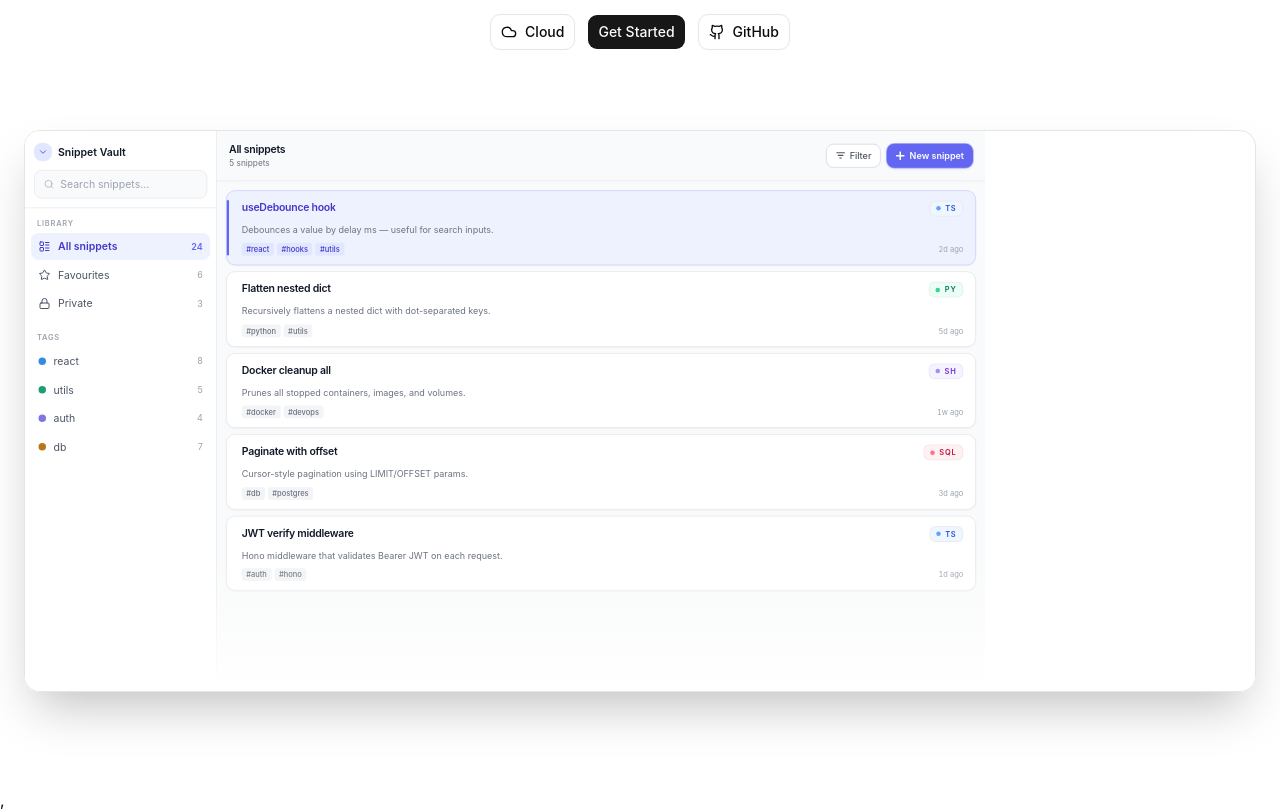
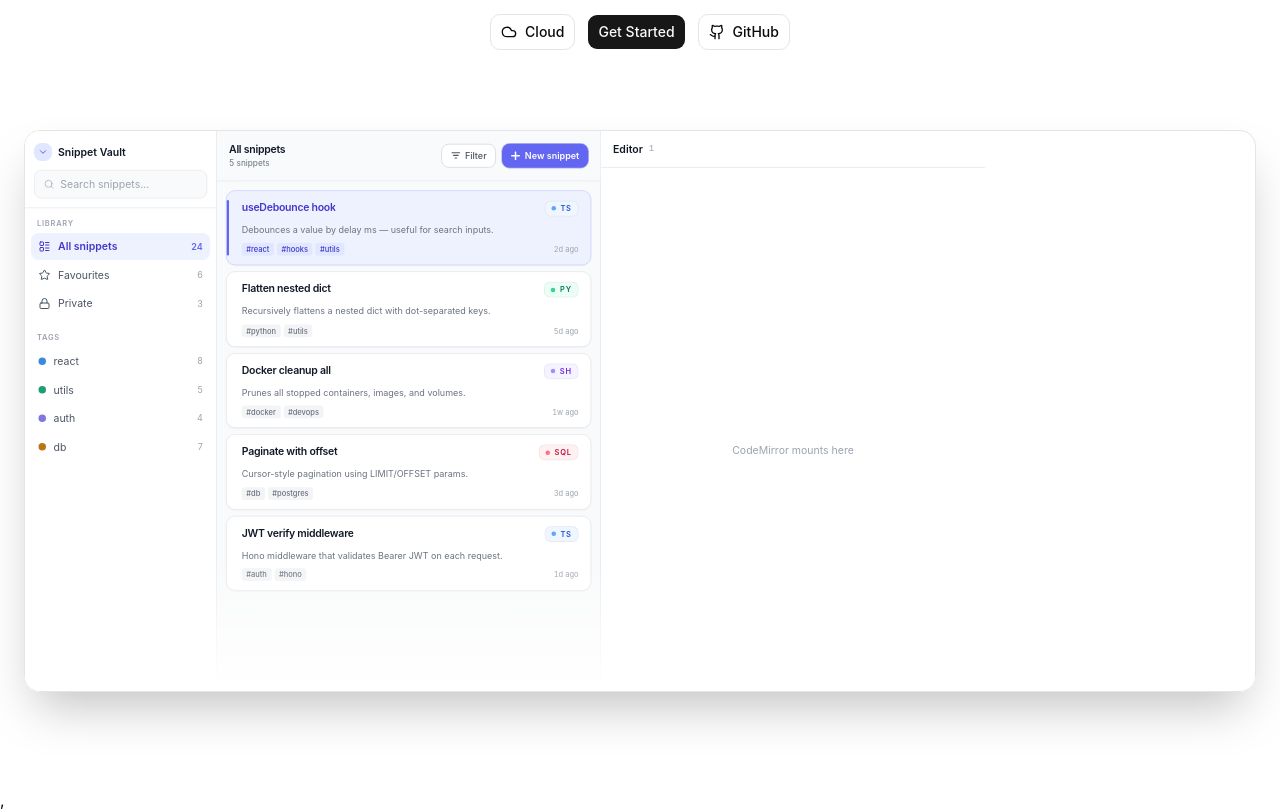
Before and after one commit to Zlatanoski/Snippet-Vault, a React (Vite) app in the folder apps/web/: page / in a window 1280 px wide. Shown: the part 400-1212 px from the top of the page. Built offline with nearby package versions, Linux system fonts and the light colour scheme.

Commit message:
editor pane in dashboard that pops up when snippet clicked

```diff
--- a/apps/web/src/Dashboard.tsx
+++ b/apps/web/src/Dashboard.tsx
@@ -5,7 +5,7 @@ import { SNIPPETS, NAV_ITEMS, TAGS } from './data';
 
 export default function Dashboard() {
     const [activeNavId, setActiveNavId] = useState('all');
-    const [selectedSnippetId, setSelectedSnippetId] = useState<string | null>('1');
+    const [selectedSnippetId, setSelectedSnippetId] = useState<string | null>('');
     const [sidebarOpen, setSidebarOpen] = useState(false);
 
     const activeNav  = NAV_ITEMS.find((n) => n.id === activeNavId);
--- /dev/null
+++ b/apps/web/src/components/EditorPane.tsx
@@ -0,0 +1,20 @@
+// EditorPane.tsx
+interface EditorPaneProps {
+    snippetId: string;
+}
+
+export default function EditorPane({ snippetId }: EditorPaneProps) {
+    return (
+        <div className="flex flex-col h-full w-1/2 bg-white dark:bg-neutral-950 min-w-0">
+            <header className="flex items-center px-4 py-3.5 border-b border-gray-200 dark:border-neutral-800 flex-shrink-0">
+                <span className="text-sm font-semibold text-gray-900 dark:text-white">
+                    Editor
+                </span>
+                <span className="ml-2 text-xs text-gray-400 font-mono">{snippetId}</span>
+            </header>
+            <div className="flex-1 flex items-center justify-center text-sm text-gray-400">
+                CodeMirror mounts here
+            </div>
+        </div>
+    );
+}
--- a/apps/web/src/components/MainPanel.tsx
+++ b/apps/web/src/components/MainPanel.tsx
@@ -1,5 +1,5 @@
-
 import SnippetCard from "./SnippetCard";
+import EditorPane from "./EditorPane";
 
 interface Snippet {
     id: string;
@@ -23,7 +23,6 @@ interface MainPanelProps {
 
 export default function MainPanel({
                                       snippets,
-
                                       selectedId,
                                       onSelect,
                                       onNew,
@@ -33,10 +32,17 @@ export default function MainPanel({
                                       isSidebarOpen,
                                   }: MainPanelProps) {
     return (
-        <div className="flex flex-col h-full bg-gray-50 dark:bg-neutral-900 min-w-0">
-            {/* ── Header ── */}
+        <div className="flex h-full min-w-0">
+
+            {/* LEFT: Snippet list ── */}
+            <div className={[
+                "flex flex-col h-full bg-gray-50 dark:bg-neutral-900 min-w-0",
+                "transition-all duration-300 ease-in-out",
+                selectedId ? "w-1/2 border-r border-gray-200 dark:border-neutral-800" : "w-full",
+            ].join(" ")}>
+
+                {/* Header */}
                 <header className="sticky top-0 z-10 flex items-center gap-3 px-4 py-3.5 border-b border-gray-200 dark:border-neutral-800 bg-gray-50/90 dark:bg-neutral-900/90 backdrop-blur-md">
-                {/* Hamburger — mobile only */}
                     <button
                         onClick={onToggleSidebar}
                         aria-label={isSidebarOpen ? "Close sidebar" : "Open sidebar"}
@@ -60,7 +66,6 @@ export default function MainPanel({
                         )}
                     </button>
 
-                {/* Title */}
                     <div className="flex-1 min-w-0">
                         <h1 className="text-sm font-semibold text-gray-900 dark:text-white tracking-tight truncate">
                             {title}
@@ -70,9 +75,7 @@ export default function MainPanel({
                         </p>
                     </div>
 
-                {/* Controls */}
                     <div className="flex items-center gap-2">
-                    {/* Filter button */}
                         <button
                             onClick={onFilter}
                             className={[
@@ -92,17 +95,16 @@ export default function MainPanel({
                             Filter
                         </button>
 
-                    {/* New snippet button — primary */}
                         <button
                             onClick={onNew}
                             className={[
                                 "inline-flex items-center gap-1.5 h-8 px-3 rounded-lg",
                                 "text-xs font-semibold text-white",
                                 "bg-indigo-500",
-                            "shadow-[0_1px_3px_rgba(99,102,241,0.35),0_0_0_1px_rgba(99,102,241,0.4)]",
+                                "shadow-sm ring-1 ring-indigo-500/40",
                                 "transition-all duration-150",
-                            "hover:bg-indigo-400 hover:shadow-[0_2px_8px_rgba(99,102,241,0.45),0_0_0_1px_rgba(99,102,241,0.5)]",
-                            "active:scale-95 active:bg-indigo-600 active:shadow-none",
+                                "hover:bg-indigo-400 hover:shadow-md hover:ring-indigo-500/50",
+                                "active:scale-95 active:bg-indigo-600 active:shadow-none active:ring-0",
                                 "focus-visible:outline-none focus-visible:ring-2 focus-visible:ring-indigo-500/70 focus-visible:ring-offset-2",
                             ].join(" ")}
                         >
@@ -114,7 +116,7 @@ export default function MainPanel({
                     </div>
                 </header>
 
-            {/* ── Snippet list ── */}
+                {/* Snippet list */}
                 <div className="relative flex-1 overflow-y-auto">
                     {snippets.length === 0 ? (
                         <div className="flex flex-col items-center justify-center h-full gap-3 px-6 py-16 text-center">
@@ -133,8 +135,9 @@ export default function MainPanel({
                                 className={[
                                     "mt-1 inline-flex items-center gap-1.5 h-8 px-4 rounded-lg",
                                     "text-xs font-semibold text-white bg-indigo-500",
-                                "shadow-[0_1px_3px_rgba(99,102,241,0.35)]",
-                                "transition-all duration-150 hover:bg-indigo-400 active:scale-95",
+                                    "shadow-sm ring-1 ring-indigo-500/40",
+                                    "transition-all duration-150 hover:bg-indigo-400 hover:shadow-md hover:ring-indigo-500/50",
+                                    "active:scale-95 active:bg-indigo-600 active:shadow-none active:ring-0",
                                     "focus-visible:outline-none focus-visible:ring-2 focus-visible:ring-indigo-500/70 focus-visible:ring-offset-2",
                                 ].join(" ")}
                             >
@@ -157,11 +160,16 @@ export default function MainPanel({
                                     </li>
                                 ))}
                             </ul>
-                        {/* Gradient fade — masks the dead space below the list */}
                             <div className="pointer-events-none sticky bottom-0 h-16 bg-gradient-to-t from-gray-50 dark:from-neutral-900 to-transparent" />
                         </>
                     )}
                 </div>
             </div>
+
+
+            {selectedId && (
+                <EditorPane key={selectedId} snippetId={selectedId} />
+            )}
+        </div>
     );
 }
```
Also changed, not shown: apps/web/package.json (+8 -0 lines), 1 other file (tests, documents, lock files or other folders). Lines whose indentation alone changed are shown as unchanged.
